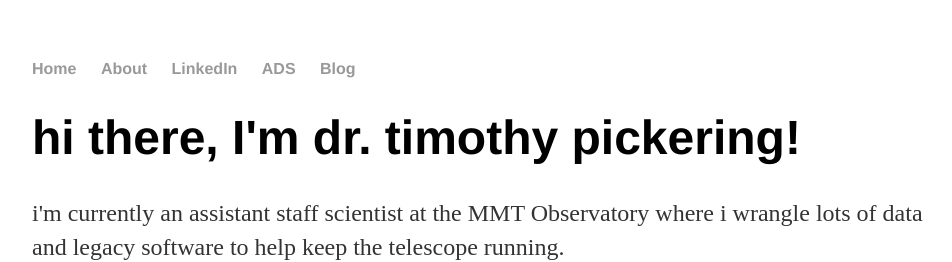
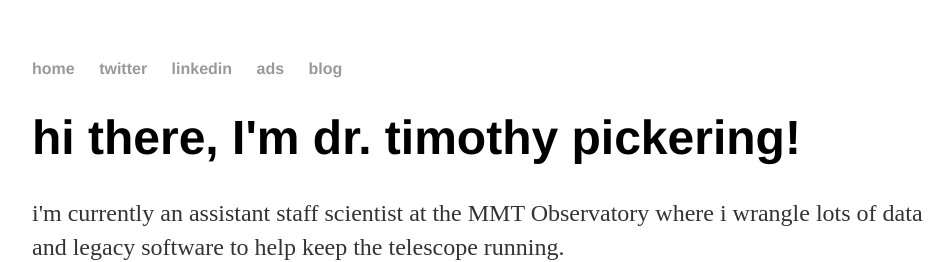
Before and after one commit to tepickering/tepickering.github.io, a Jekyll site: the page built from index.html, in a window 1280 px wide. Shown: the top 262 px of the page, without its empty margins (160-1112 px from the left). Built offline with Jekyll 4.4.1, drawn with Linux system fonts in a browser that asks for light colours.

Commit message:
Update default.html
eschew caps; link to twitter

```diff
--- a/_layouts/default.html
+++ b/_layouts/default.html
@@ -8,11 +8,11 @@
     <body>
         <nav>
             <ul>
-                <li><a href="/">Home</a></li>
-                <li><a href="/about">About</a></li>
-                <li><a href="www.linkedin.com/in/tepickering">LinkedIn</a></li>
-                <li><a href="https://ui.adsabs.harvard.edu/#search/fq=%7B!type%3Daqp%20v%3D%24fq_author%7D&fq_author=((*%3A*%20NOT%20author_facet_hier%3A%221%2FPickering%2C%20T%2FPickering%2C%20Thomas%22)%20NOT%20author_facet_hier%3A%221%2FPickering%2C%20T%2FPickering%2C%20Tim%22)&p_=3&q=(author%3A%22Pickering%2C%20T.%20E.%22%20AND%20year%3A1989-2017)&sort=date%20desc%2C%20bibcode%20desc">ADS</a></li>
-                <li><a href="/blog">Blog</a></li>
+                <li><a href="/">home</a></li>
+                <li><a href="https://twitter.com/te_pickering">twitter</a></li>
+                <li><a href="www.linkedin.com/in/tepickering">linkedin</a></li>
+                <li><a href="https://ui.adsabs.harvard.edu/#search/fq=%7B!type%3Daqp%20v%3D%24fq_author%7D&fq_author=((*%3A*%20NOT%20author_facet_hier%3A%221%2FPickering%2C%20T%2FPickering%2C%20Thomas%22)%20NOT%20author_facet_hier%3A%221%2FPickering%2C%20T%2FPickering%2C%20Tim%22)&p_=3&q=(author%3A%22Pickering%2C%20T.%20E.%22%20AND%20year%3A1989-2017)&sort=date%20desc%2C%20bibcode%20desc">ads</a></li>
+                <li><a href="/blog">blog</a></li>
             </ul>
         </nav>
         <div class="container">
```
